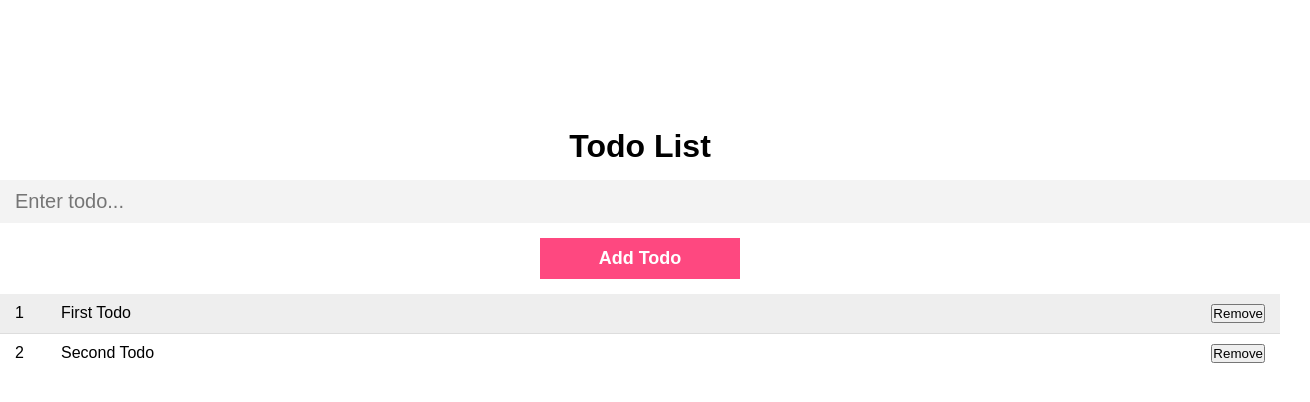
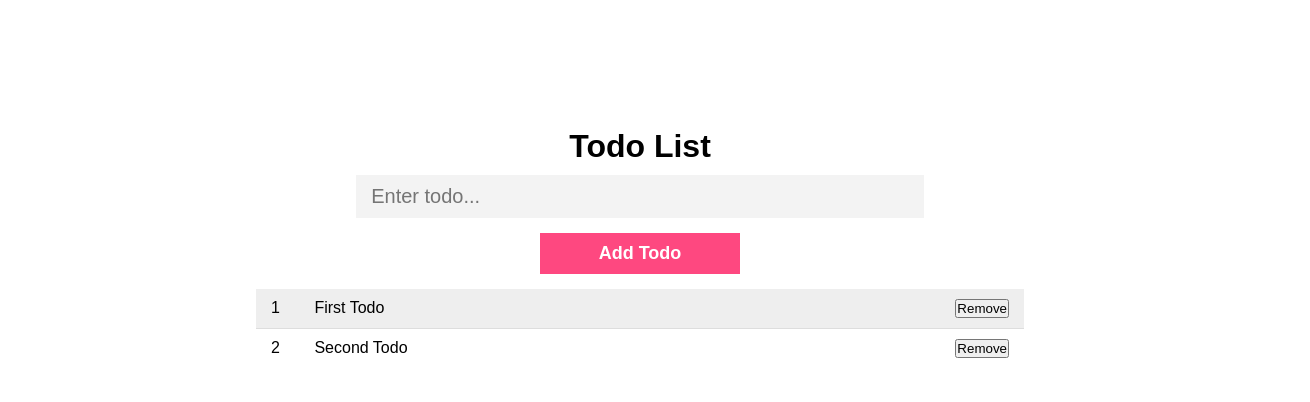
Before and after one commit to TorontosFinest/todo-app, an Angular app: page / in a window 1280 px wide. Shown: the top 402 px of the page, 1310 px wide, since content can reach past the window. Built offline with nearby package versions, Linux system fonts and the light colour scheme.

Commit message:
update styles

```diff
--- a/src/app/app.component.css
+++ b/src/app/app.component.css
@@ -2,3 +2,7 @@
   text-align: center;
   margin-top: 10%;
 }
+
+h1 {
+  margin-top: 5%;
+}
--- a/src/app/todos/todos.component.css
+++ b/src/app/todos/todos.component.css
@@ -25,14 +25,20 @@
   text-decoration: line-through;
 }
 
+.todos {
+  margin: auto;
+  width: 60%;
+  padding: 10px;
+}
+
 .todo-input {
   display: block;
-  width: 100%;
+  appearance: none;
   padding: 10px 15px;
-  appearance: none;
+  margin: auto;
+  width: 70%;
   border: none;
   background-color: #f3f3f3;
-  margin-top: 15px;
   font-size: 20px;
   outline: none;
 }
--- a/src/app/todos/todos.component.ts
+++ b/src/app/todos/todos.component.ts
@@ -38,8 +38,10 @@ export class TodosComponent implements OnInit {
   }
 
   addTodo(){
+    if(this.inputTodo.length>0){
     this.todos.push({content: this.inputTodo, completed: false});
     this.inputTodo = ""
+    }
   }
 
 }
```
